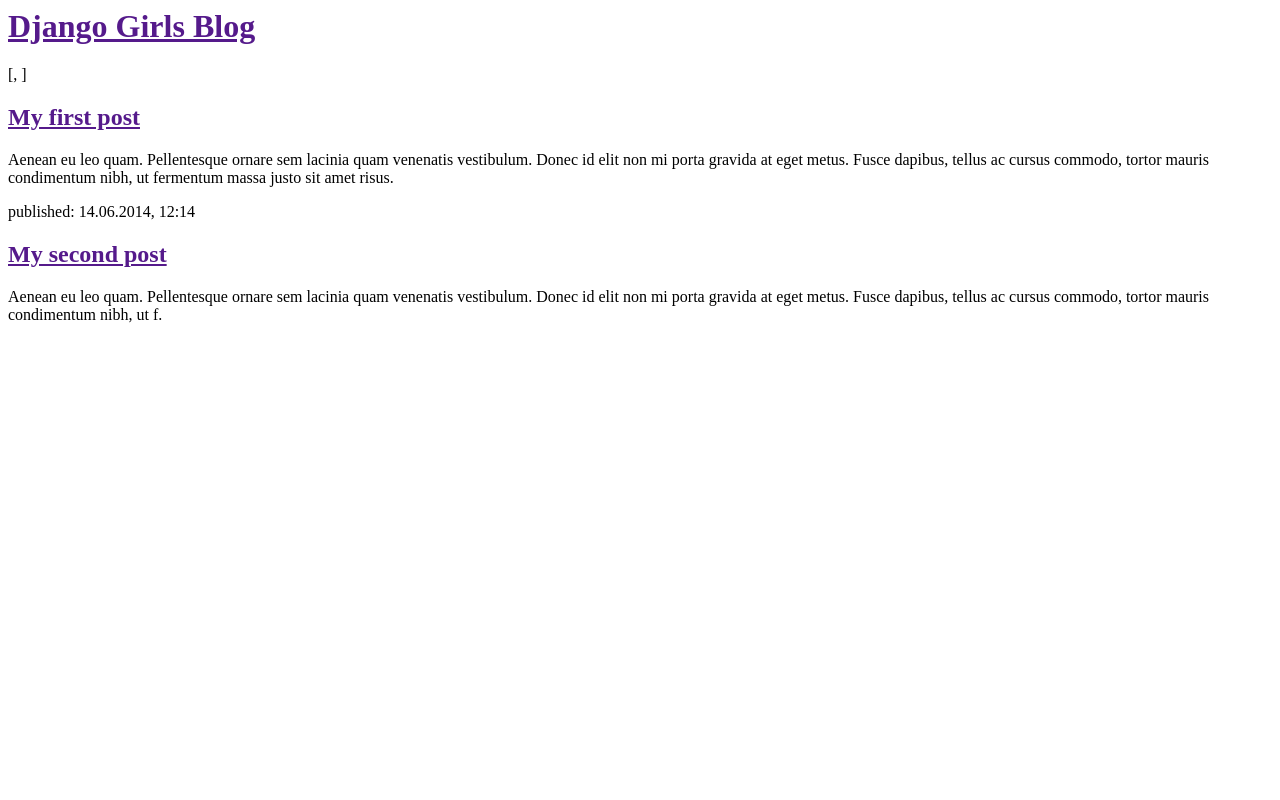
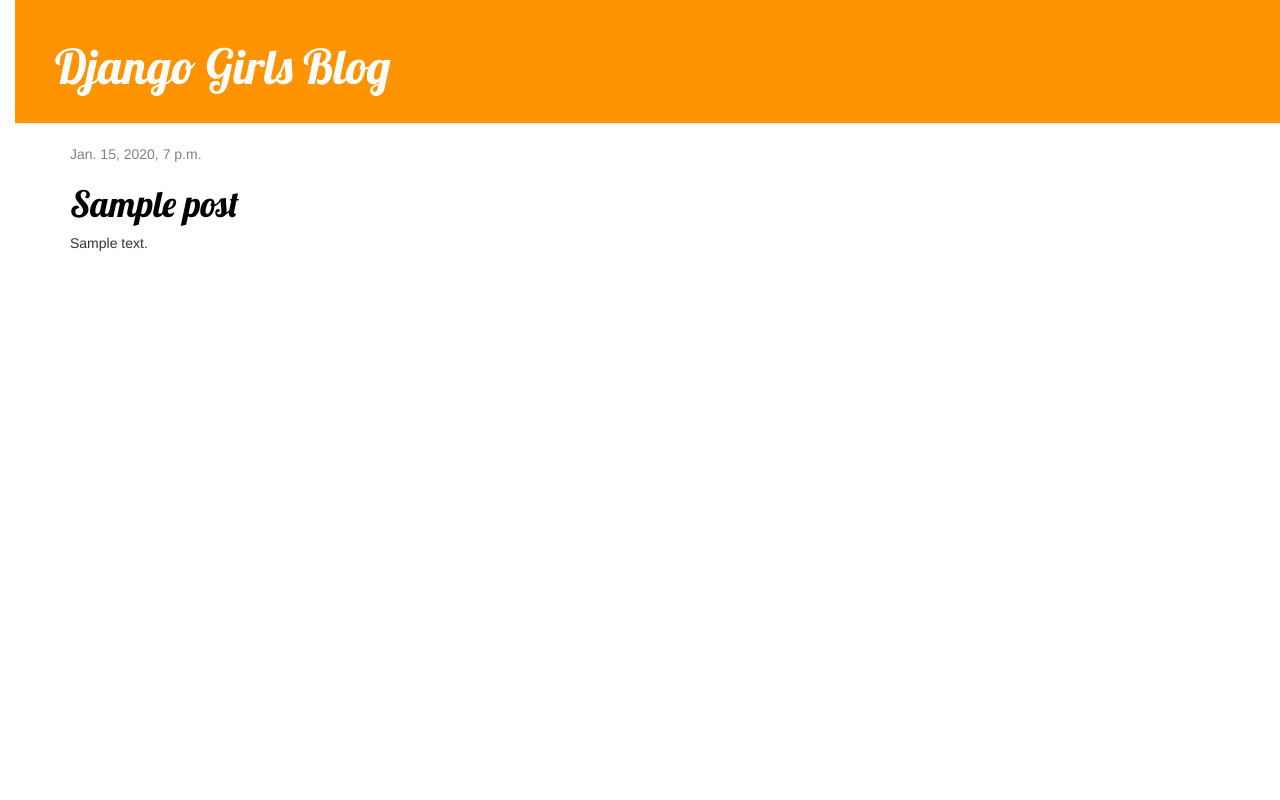
Before and after one commit to wpavkzm/my-first-blog, a Django app: page / in a window 1280 px wide. Run offline with Django 3.2, Linux system fonts and the light colour scheme; tables that the repository leaves empty hold one stand-in row (values such as "Sample post"); some libraries are stand-ins or nearby versions.

Commit message:
Added view and template for detailed blog post as well as CSS for the site.

```diff
--- /dev/null
+++ b/blog/static/css/blog.css
@@ -0,0 +1,63 @@
+h1 a {
+  color: #fca205;
+  font-family: "Lobster";
+}
+body {
+  padding-left: 15px;
+}
+.page-header {
+  background-color: #ff9400;
+  margin-top: 0;
+  padding: 20px 20px 20px 40px;
+}
+
+.page-header h1,
+.page-header h1 a,
+.page-header h1 a:visited,
+.page-header h1 a:active {
+  color: #ffffff;
+  font-size: 36pt;
+  text-decoration: none;
+}
+
+.content {
+  margin-left: 40px;
+}
+
+h1,
+h2,
+h3,
+h4 {
+  font-family: "Lobster", cursive;
+}
+
+.date {
+  color: #828282;
+}
+
+.save {
+  float: right;
+}
+
+.post-form textarea,
+.post-form input {
+  width: 100%;
+}
+
+.top-menu,
+.top-menu:hover,
+.top-menu:visited {
+  color: #ffffff;
+  float: right;
+  font-size: 26pt;
+  margin-right: 20px;
+}
+
+.post {
+  margin-bottom: 70px;
+}
+
+.post h1 a,
+.post h1 a:visited {
+  color: #000000;
+}
--- /dev/null
+++ b/blog/templates/blog/base.html
@@ -0,0 +1,30 @@
+{% load static %} {% load static %}
+<html>
+  <head>
+    <title>Django Girls blog</title>
+    <link
+      rel="stylesheet"
+      href="//maxcdn.bootstrapcdn.com/bootstrap/3.2.0/css/bootstrap.min.css"
+    />
+    <link
+      rel="stylesheet"
+      href="//maxcdn.bootstrapcdn.com/bootstrap/3.2.0/css/bootstrap-theme.min.css"
+    />
+    <link
+      href="//fonts.googleapis.com/css?family=Lobster&subset=latin,latin-ext"
+      rel="stylesheet"
+      type="text/css"
+    />
+    <link rel="stylesheet" href="{% static 'css/blog.css' %}" />
+  </head>
+  <body>
+    <div class="page-header">
+      <h1><a href="/">Django Girls Blog</a></h1>
+    </div>
+    <div class="content container">
+      <div class="row">
+        <div class="col-md-8">{% block content %} {% endblock %}</div>
+      </div>
+    </div>
+  </body>
+</html>
--- a/blog/templates/blog/post_list.html
+++ b/blog/templates/blog/post_list.html
@@ -1,31 +1,7 @@
-<html>
-  <head>
-    <title>Django Girls blog</title>
-  </head>
-  <body>
-    <div>
-      <h1><a href="">Django Girls Blog</a></h1>
-    </div>
-    {% for post in posts %}
-    <div>
-      <p>[<Post: My second post>, <Post: My first post>]</p>
-      <h2><a href="">My first post</a></h2>
-      <p>
-        Aenean eu leo quam. Pellentesque ornare sem lacinia quam venenatis
-        vestibulum. Donec id elit non mi porta gravida at eget metus. Fusce
-        dapibus, tellus ac cursus commodo, tortor mauris condimentum nibh, ut
-        fermentum massa justo sit amet risus.
-      </p>
-    </div>
-    {% endfor %}
-    <div>
-      <p>published: 14.06.2014, 12:14</p>
-      <h2><a href="">My second post</a></h2>
-      <p>
-        Aenean eu leo quam. Pellentesque ornare sem lacinia quam venenatis
-        vestibulum. Donec id elit non mi porta gravida at eget metus. Fusce
-        dapibus, tellus ac cursus commodo, tortor mauris condimentum nibh, ut f.
-      </p>
-    </div>
-  </body>
-</html>
+{% extends 'blog/base.html' %} {% block content %} {% for post in posts %}
+<div class="post">
+  <div class="date">{{ post.published_date }}</div>
+  <h1><a href="{% url 'post_detail' pk=post.pk %}">{{ post.title }}</a></h1>
+  <p>{{ post.text|linebreaksbr }}</p>
+</div>
+{% endfor %} {% endblock %}
--- a/blog/urls.py
+++ b/blog/urls.py
@@ -3,4 +3,5 @@
 
 urlpatterns = [
     path('', views.post_list, name='post_list'),
+    path('post/<int:pk>/', views.post_detail, name='post_detail'),
 ]
--- a/blog/views.py
+++ b/blog/views.py
@@ -1,7 +1,12 @@
 from django.shortcuts import render
 from django.utils import timezone
 from .models import Post
+from django.shortcuts import render, get_object_or_404
 
 def post_list(request):
     posts = Post.objects.filter(published_date__lte=timezone.now()).order_by('published_date')
     return render(request, 'blog/post_list.html', {'posts': posts})
+
+def post_detail(request, pk):
+    post = get_object_or_404(Post, pk=pk)
+    return render(request, 'blog/post_detail.html', {'post': post})
```
Also changed, not shown: blog/templates/blog/post_detail.html (added, +9 -0 lines).
